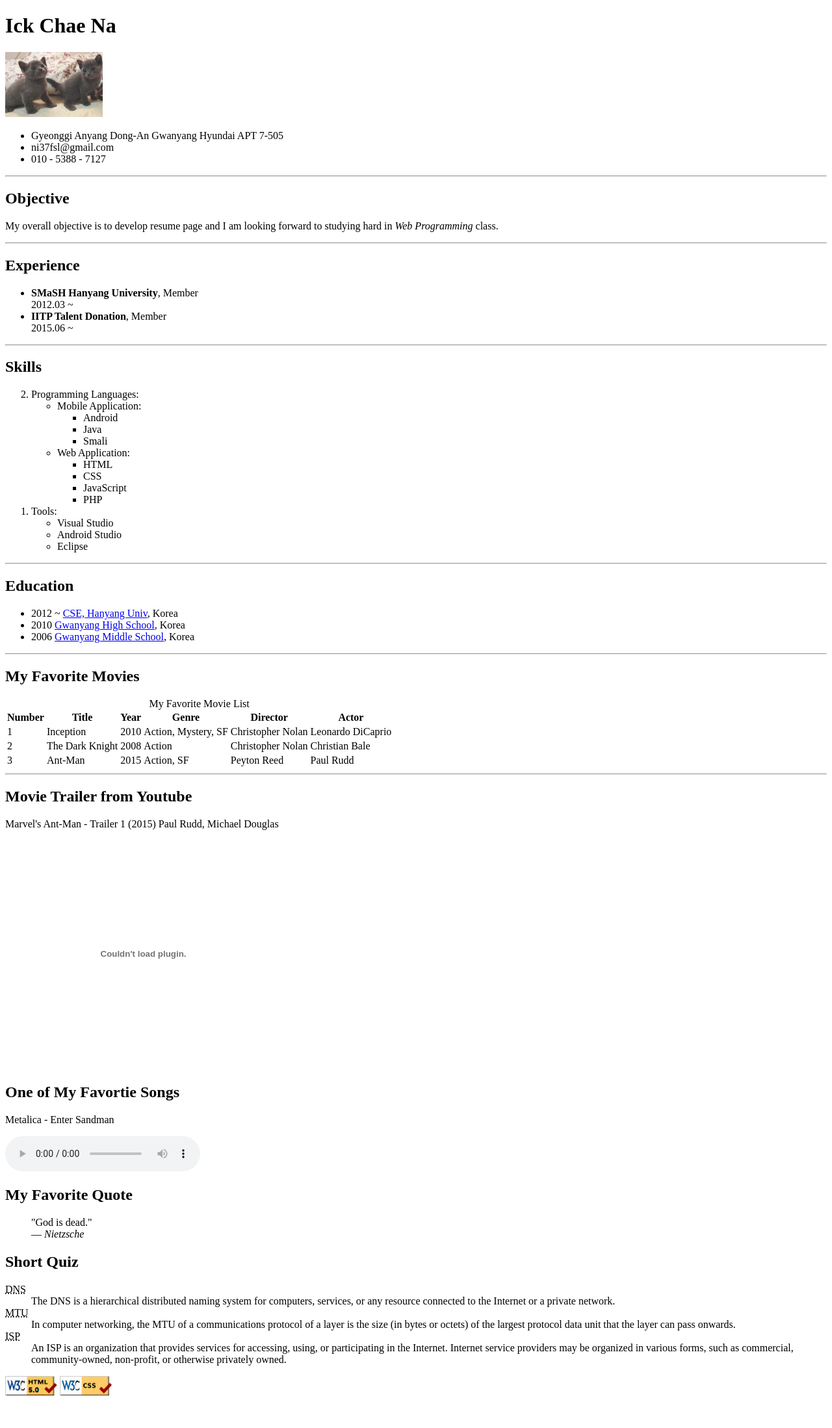
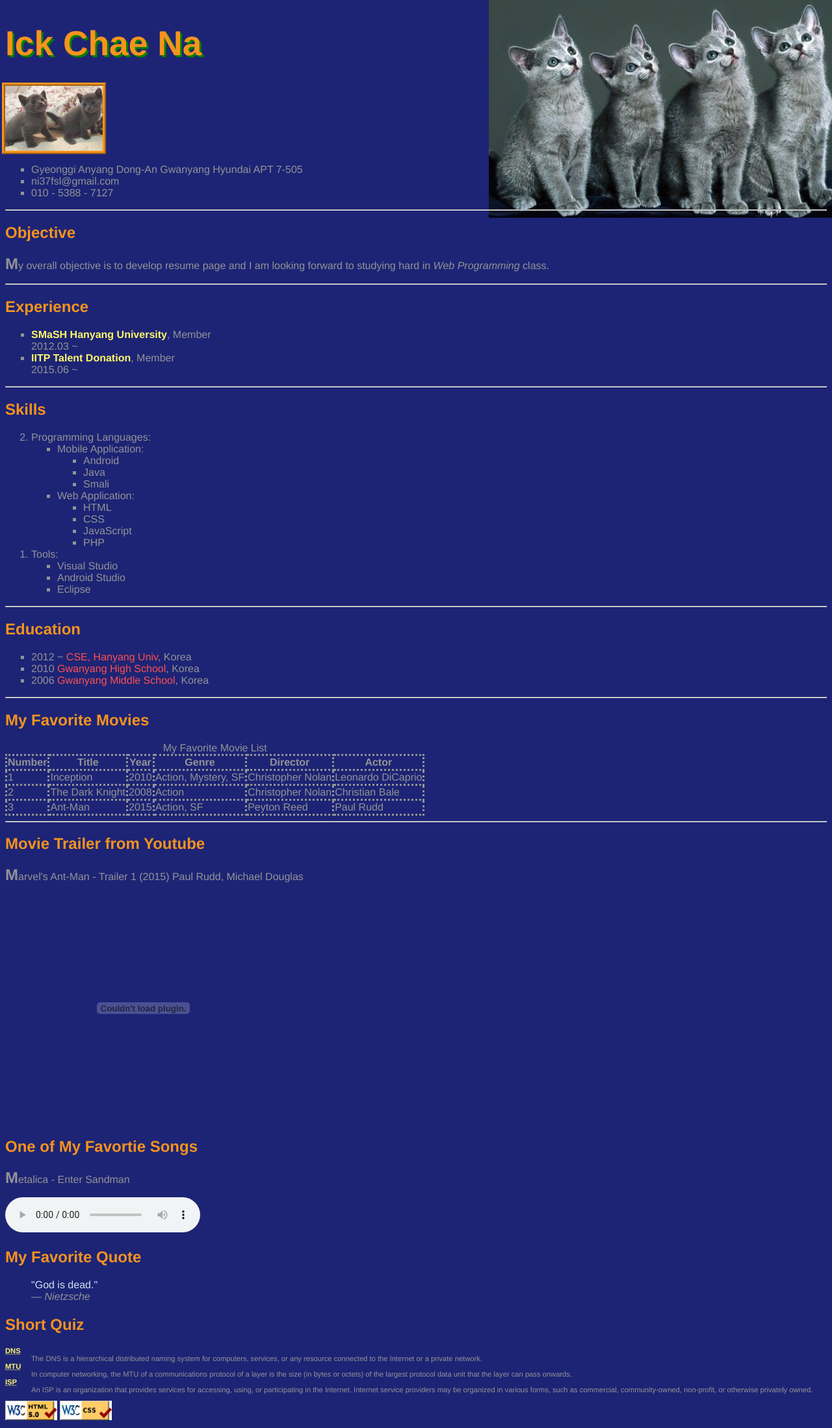
Before and after one commit to Na-Ick-Chae/Web, a PHP site: page /Resume.html in a window 1280 px wide. Shown: the whole page at 65% size. Before the commit the page ends 2147 px from the top, so only its background shows below. Run offline with PHP 8.4, Linux system fonts and the light colour scheme.

Commit message:
Problem 미리 해봄

```diff
--- a/Lab01/Resume.html
+++ b/Lab01/Resume.html
@@ -30,7 +30,7 @@
 	<hr />
 
 	<h2>Skills</h2>
-	<ol reversed>
+	<ol reversed="reversed">
 		<li>Programming Languages:
 			<ul>
 				<li>Mobile Application:
--- a/Lab02/Resume.css
+++ b/Lab02/Resume.css
@@ -2,11 +2,16 @@
 	font-family: Helvetica, Verdana, sans-serif;
 	color: #939396;
 	background-color: #1D2475;
+	background-position: right top;
+	background-image: url("back.jpg");
+	background-repeat: no-repeat;
+	background-attachment: fixed;
 }
 
 h1 {
 	color: #F7931E;
 	font-size: 40pt;
+	text-shadow: 3px 3px green;
 }
 
 h2 {
@@ -27,10 +32,51 @@
 	font-size: 150%
 }
 
-a {
+a:link {
 	color: #FF4F4F;
+	text-decoration: none;
 }
 
-em {
+/*important까지 했는데 underline이 안없어짐*/
+a:visited {
+	text-decoration: none;
+}
+
+a:hover {
+	text-decoration: underline;
+}
+
+strong {
 	color: #FFF86B;
 }
+
+blockquote:first-line {
+	color: #D1DFEB;
+	text-align: left;
+}
+
+ul, ol {
+	text-align: left;
+}
+
+ul {
+	list-style-type: square;
+}
+
+table, th, td{
+	border: dotted;
+	border-collapse: collapse;
+}
+
+img {
+	outline-width: thick;
+	outline-color: #F7931E;
+	outline-style: ridge;
+}
+
+/*:not(img) {
+	outline: none;
+}*/
+a img {
+	outline: none;
+}
--- a/Lab02/Resume.html
+++ b/Lab02/Resume.html
@@ -2,7 +2,8 @@
 <html>
 <head>
 	<meta charset="utf-8"/>
-	<link rel="icon" href="html5.png" type="image/png">
+	<link href="Resume.css" type="text/css" rel="stylesheet" />
+	<link rel="icon" href="html5.png" type="image/png"/>
 	<title>Resume</title>
 </head>
 <body>
@@ -30,7 +31,7 @@
 	<hr />
 
 	<h2>Skills</h2>
-	<ol reversed>
+	<ol reversed="reversed">
 		<li>Programming Languages:
 			<ul>
 				<li>Mobile Application:
```
Also changed, not shown: Lab02/back.jpg (added).
